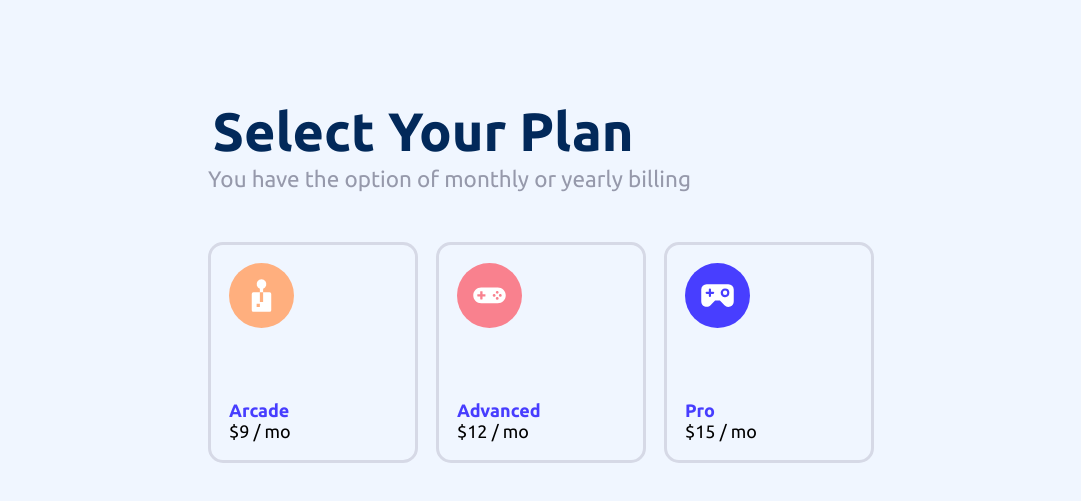
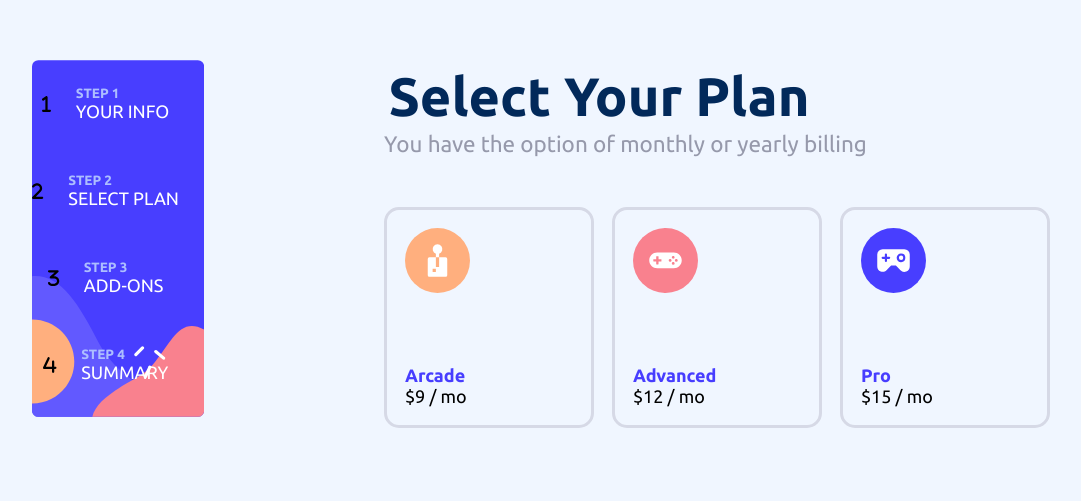
Before and after one commit to ME0WGE/MultiStep-Form-React, a React (Vite) app: page / in a window 1280 px wide. Shown: the part 121-622 px from the top of the page, without its empty margins (99-1180 px from the left). Built offline with nearby package versions, Linux system fonts and the light colour scheme; a web font is replaced by a local one.

Commit message:
add menu

```diff
--- /dev/null
+++ b/src/components/menu/Menu.jsx
@@ -0,0 +1,47 @@
+import "./menu.css";
+import { fa1, fa2, fa3, fa4 } from "@fortawesome/free-solid-svg-icons";
+import { FontAwesomeIcon } from "@fortawesome/react-fontawesome";
+
+export default function Menu() {
+  return (
+    <>
+      <div className="container">
+        {/* bg-image */}
+        <div className="menu-content">
+          {/* STEP 1 */}
+          <div className="menu-element">
+            <FontAwesomeIcon icon={fa1} />
+            <div className="el-header">
+              <h4>STEP 1</h4>
+              <span>YOUR INFO</span>
+            </div>
+          </div>
+          {/* STEP 2 */}
+          <div className="menu-element">
+            <FontAwesomeIcon icon={fa2} />
+            <div className="el-header">
+              <h4>STEP 2</h4>
+              <span>SELECT PLAN</span>
+            </div>
+          </div>
+          {/* STEP 3 */}
+          <div className="menu-element">
+            <FontAwesomeIcon icon={fa3} />
+            <div className="el-header">
+              <h4>STEP 3</h4>
+              <span>ADD-ONS</span>
+            </div>
+          </div>
+          {/* STEP 4 */}
+          <div className="menu-element">
+            <FontAwesomeIcon icon={fa4} />
+            <div className="el-header">
+              <h4>STEP 4</h4>
+              <span>SUMMARY</span>
+            </div>
+          </div>
+        </div>
+      </div>
+    </>
+  );
+}
--- /dev/null
+++ b/src/components/menu/menu.css
@@ -0,0 +1,40 @@
+.container {
+  display: flex;
+  justify-content: center;
+  align-items: baseline;
+
+  background: url("../../assets/img/sidebar.svg");
+  background-repeat: no-repeat;
+  background-size: contain;
+  /* background-position: center; */
+
+  padding-bottom: 5rem;
+}
+.menu-element {
+  display: flex;
+  justify-content: center;
+  align-items: center;
+}
+.el-header {
+  display: flex;
+  flex-direction: column;
+  justify-content: center;
+  align-items: flex-start;
+
+  margin: 25px;
+}
+/* .menu-element:nth-of-type(4){
+    padding-bottom: 1rem;
+} */
+.el-header > h4 {
+  margin: 0;
+
+  color: hsl(228, 100%, 84%);
+
+  font-size: 0.75rem;
+}
+.el-header > span {
+  margin: 0;
+
+  color: hsl(0, 0%, 100%);
+}
--- a/src/components/step2/Step2.jsx
+++ b/src/components/step2/Step2.jsx
@@ -2,6 +2,7 @@ import Card from "../card/Card";
 import Header from "../header/Header";
 import "./step2.css";
 import data from "../../data/data.json";
+import Menu from "../menu/Menu";
 
 export default function Step2() {
   const headerH1 = "Select Your Plan";
@@ -9,6 +10,12 @@ export default function Step2() {
 
   return (
     <>
+      <div className="step2">
+        <div className="menu-container">
+          {/* Menu */}
+          <Menu />
+        </div>
+        {/* Content */}
         <div className="step2-container">
           <Header h1={headerH1} span={headerSpan} />
 
@@ -25,6 +32,7 @@ export default function Step2() {
             ))}
           </div>
         </div>
+      </div>
     </>
   );
 }
--- a/src/components/step2/step2.css
+++ b/src/components/step2/step2.css
@@ -3,3 +3,8 @@
 
   gap: 1rem;
 }
+.step2 {
+  display: flex;
+
+  gap: 10rem;
+}
```
Also changed, not shown: src/assets/a247b257-7445-489b-8ea9-8396da67cde6.png (added). Lines whose indentation alone changed are shown as unchanged.
